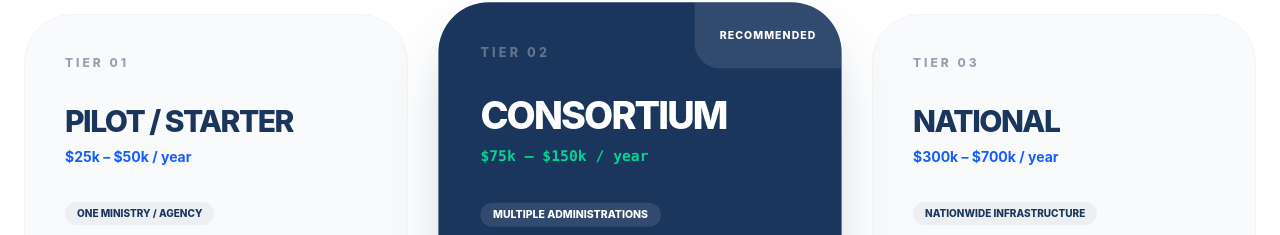
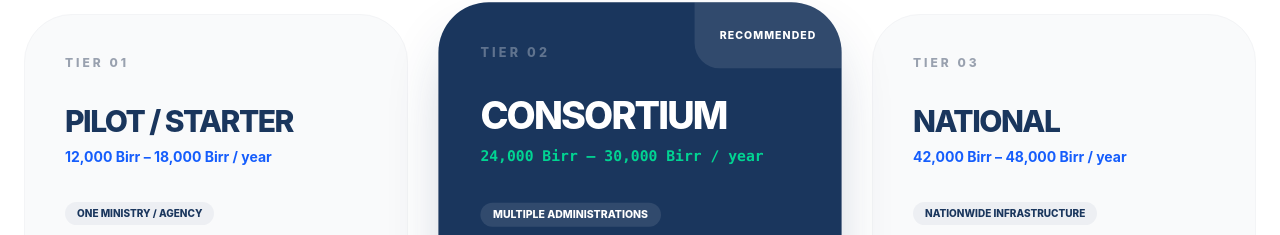
Before and after one commit to abisgit/firma-landing, a Next.js app: page / in a window 1280 px wide. Shown: the part 2549-2784 px from the top of the page. Built offline with nearby package versions, Linux system fonts and the light colour scheme; no server answers.

Commit message:
🐛 fix: landing subscription

```diff
--- a/src/app/page.tsx
+++ b/src/app/page.tsx
@@ -243,7 +243,7 @@ export default function Home() {
               <h4 className="text-xs font-extrabold text-gray-400 uppercase tracking-[3px]">Tier 01</h4>
               <div className="space-y-2">
                 <h3 className="text-3xl font-extrabold text-[#1a365d] uppercase tracking-tighter">Pilot / Starter</h3>
-                <p className="text-sm font-bold text-blue-600">$25k – $50k / year</p>
+                <p className="text-sm font-bold text-blue-600">12,000 Birr – 18,000 Birr / year</p>
               </div>
               <p className="text-[10px] bg-[#1a365d]/5 text-[#1a365d] px-3 py-1 rounded-full inline-block font-extrabold uppercase">One Ministry / Agency</p>
               <ul className="space-y-4">
@@ -260,7 +260,7 @@ export default function Home() {
                 <h4 className="text-xs font-extrabold opacity-30 uppercase tracking-[3px]">Tier 02</h4>
                 <div className="space-y-2">
                   <h3 className="text-4xl font-extrabold uppercase tracking-tighter">Consortium</h3>
-                  <p className="text-sm font-bold text-emerald-400 font-mono">$75k – $150k / year</p>
+                  <p className="text-sm font-bold text-emerald-400 font-mono">24,000 Birr – 30,000 Birr / year</p>
                 </div>
                 <p className="text-[10px] bg-white/10 text-white px-3 py-1 rounded-full inline-block font-extrabold uppercase">Multiple Administrations</p>
                 <ul className="space-y-4">
@@ -276,7 +276,7 @@ export default function Home() {
               <h4 className="text-xs font-extrabold text-gray-400 uppercase tracking-[3px]">Tier 03</h4>
               <div className="space-y-2">
                 <h3 className="text-3xl font-extrabold text-[#1a365d] uppercase tracking-tighter">National</h3>
-                <p className="text-sm font-bold text-blue-600">$300k – $700k / year</p>
+                <p className="text-sm font-bold text-blue-600">42,000 Birr – 48,000 Birr / year</p>
               </div>
               <p className="text-[10px] bg-[#1a365d]/5 text-[#1a365d] px-3 py-1 rounded-full inline-block font-extrabold uppercase">Nationwide Infrastructure</p>
               <ul className="space-y-4">
```
